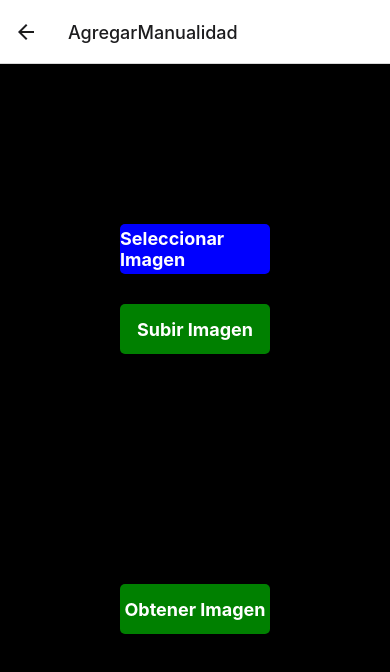
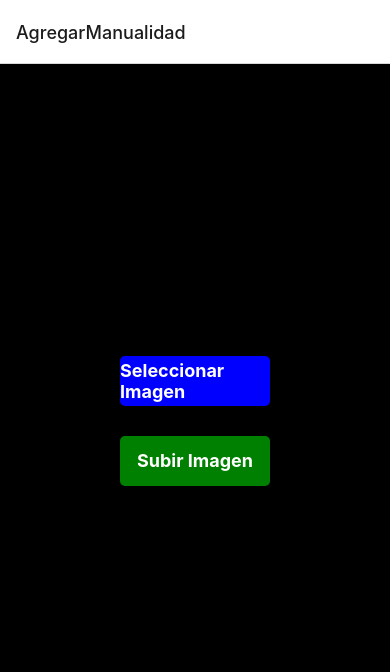
Before and after one commit to josebeap/actualizArte, a React Native app: screen /AgregarManualidad in a window 390 px wide. Shown: the top 672 px of the page. Built offline with nearby package versions, Linux system fonts and the light colour scheme; what expo-notifications, tailwindcss-react-native would draw is missing.

Commit message:
cambios pequeños en la screen

```diff
--- a/App.js
+++ b/App.js
@@ -18,8 +18,9 @@ const Stack = createNativeStackNavigator();
 function ActualizArteStack() {
   return (
     <Stack.Navigator>
+    <Stack.Screen name="AgregarManualidad" component={AgregarManualidadScreen} />
       <Stack.Screen name='Home' component={Home} />
-      <Stack.Screen name="AgregarManualidad" component={AgregarManualidadScreen} />
+
       <Stack.Screen name='Categoria' component={CategoriaScreen} />
       <Stack.Screen name='InventarioDisponible' component={ElementosInvenDisponible} />
       <Stack.Screen name='Recurso' component={RecursoScreen} />
@@ -46,7 +47,7 @@ export default function App() {
 const styles = StyleSheet.create({
   container: {
     flex: 1,
-    backgroundColor: "#fff",
+    backgroundColor: "#000",
     alignItems: "center",
     justifyContent: "center",
   },
--- a/screens/AgregarManualidadScreen.js
+++ b/screens/AgregarManualidadScreen.js
@@ -1,6 +1,7 @@
 import { View, Text, StyleSheet, TouchableOpacity, SafeAreaView, Image } from "react-native";
 import React, { useState } from "react";
 import { imageFunctions } from "../generalFunctions/imageFunctions";
+import { TextInput } from "react-native-web";
 
 const AgregarManualidadScreen = () => {
 
@@ -20,13 +21,12 @@ const AgregarManualidadScreen = () => {
         setImage(null);
     };
 
-    const handleGetImage = async (fileName) => {
-        const img = await imageFunctions.getImage(fileName);
-        setUrl(img);
-    }
+
 
     return (
         <SafeAreaView style={styles.container}>
+            <TextInput placeholder="Nombre"/>
+            <TextInput placeholder="Descripción"/>
             <TouchableOpacity style={styles.selectButton} onPress={handlePickImage}>
                 <Text style={styles.buttonText}>
                     Seleccionar Imagen
@@ -40,14 +40,9 @@ const AgregarManualidadScreen = () => {
                     </Text>
                 </TouchableOpacity>
             </View>
-            <View style={styles.imageContainer}>
-                <Image source={{uri: url}} style={{ width: 150, height: 150}}/>
-                <TouchableOpacity style={styles.uploadButton} onPress={() => handleGetImage('Z')}>
-                    <Text style={styles.buttonText}>
-                        Obtener Imagen
-                    </Text>
-                </TouchableOpacity>
-            </View>
+            <TextInput placeholder="Categoria"/>
+            <TextInput placeholder="Precio"/>
+            <TextInput placeholder="Cantidad"/>
         </SafeAreaView>
     )
 }
```
